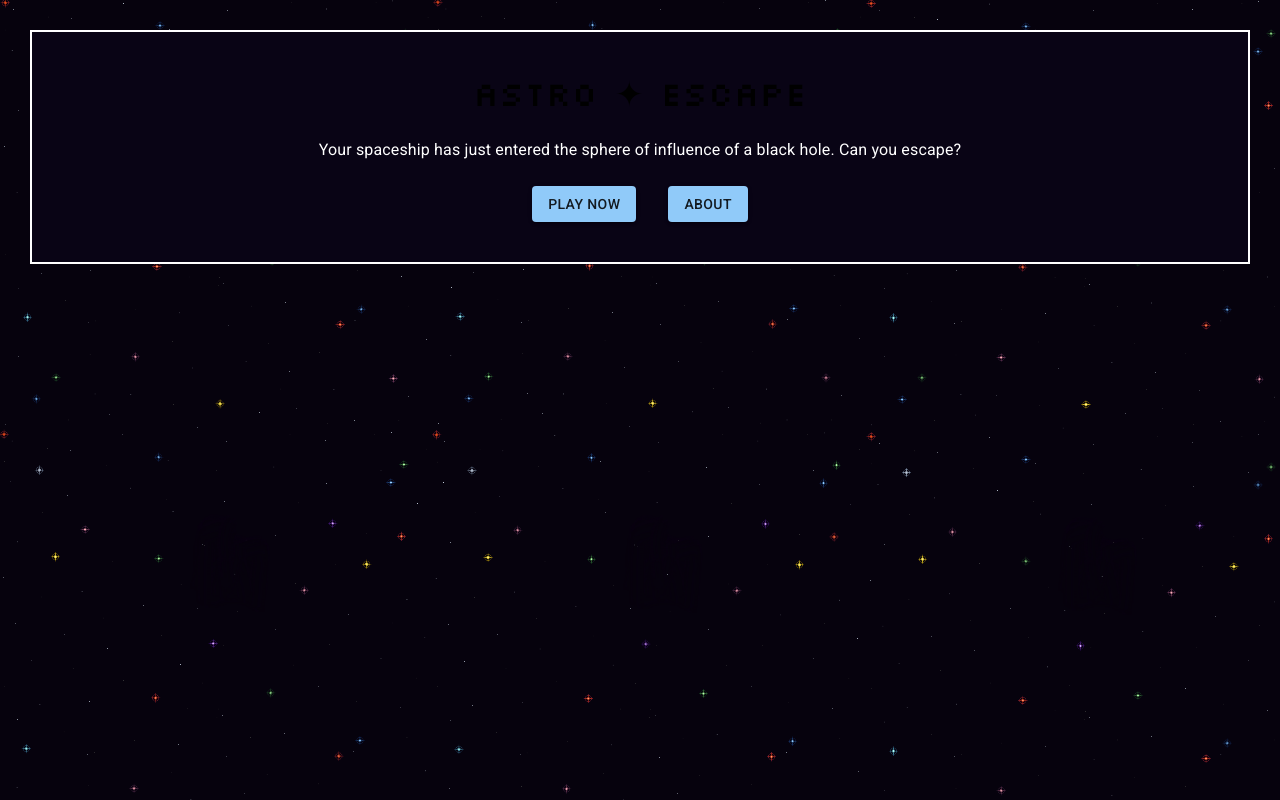
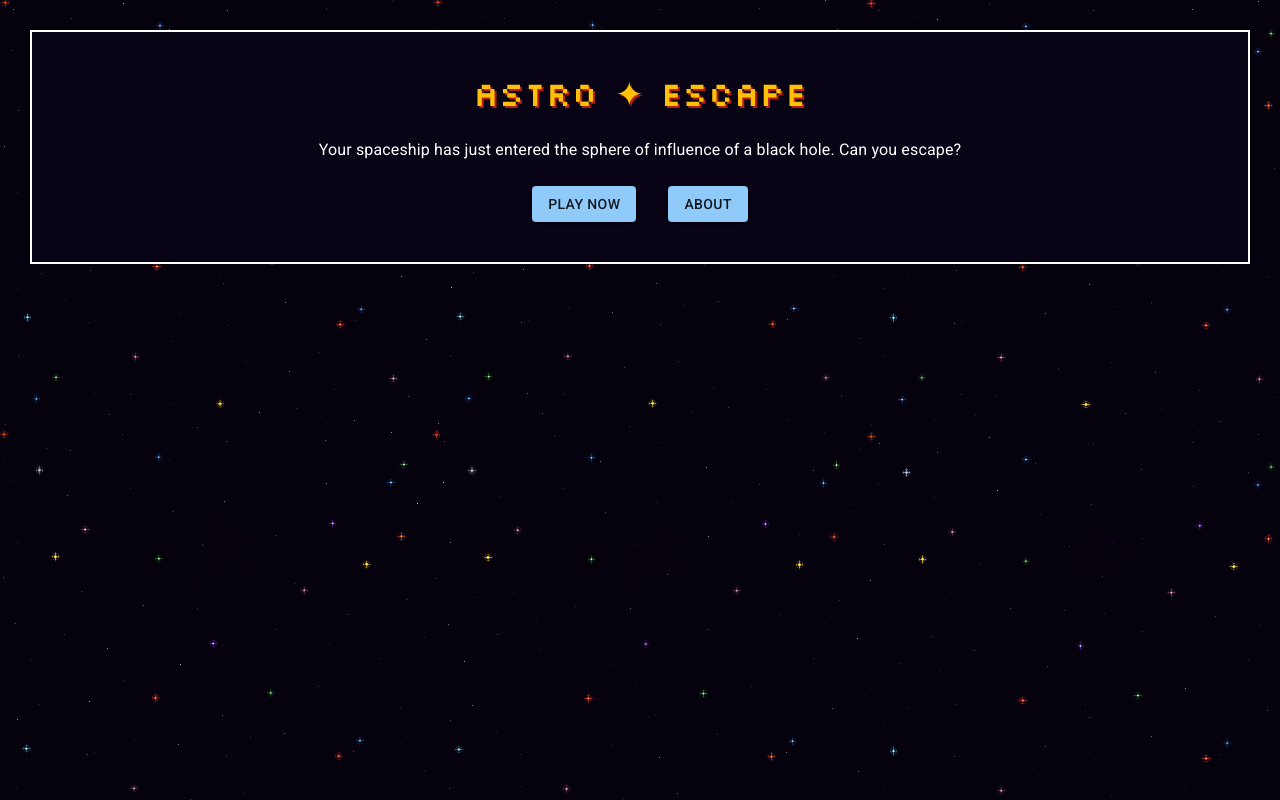
Before and after one commit to gtorrini/astro-escape, a React (Create React App) app: page / in a window 1280 px wide. Built offline with nearby package versions, Linux system fonts and the light colour scheme.

Commit message:
Modified styling for headings

```diff
--- a/src/App.css
+++ b/src/App.css
@@ -11,7 +11,7 @@ h3, p, span {
   /* font-family: 'Consolas', 'Courier New', monospace */
 }
 
-h5 {
+h4, h5 {
   color: #ffc107;
   text-shadow: 2px 2px #b71c1c;
 }
--- a/src/App.js
+++ b/src/App.js
@@ -15,10 +15,10 @@ const darkTheme = createTheme({
       h4: {
           fontFamily: "Silkscreen",
       },
-      h6: {
+      h5: {
           fontFamily: "Silkscreen",
       },
-  },
+  }
 });
 
 function App() {
```
